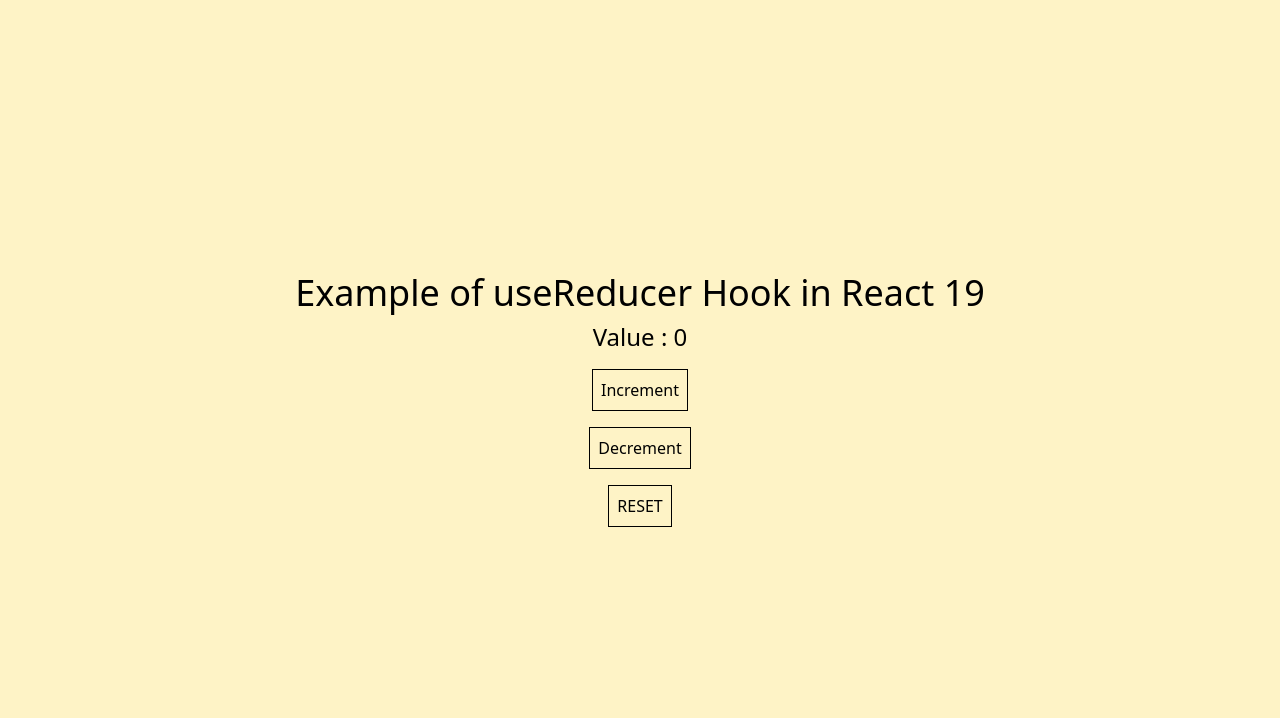
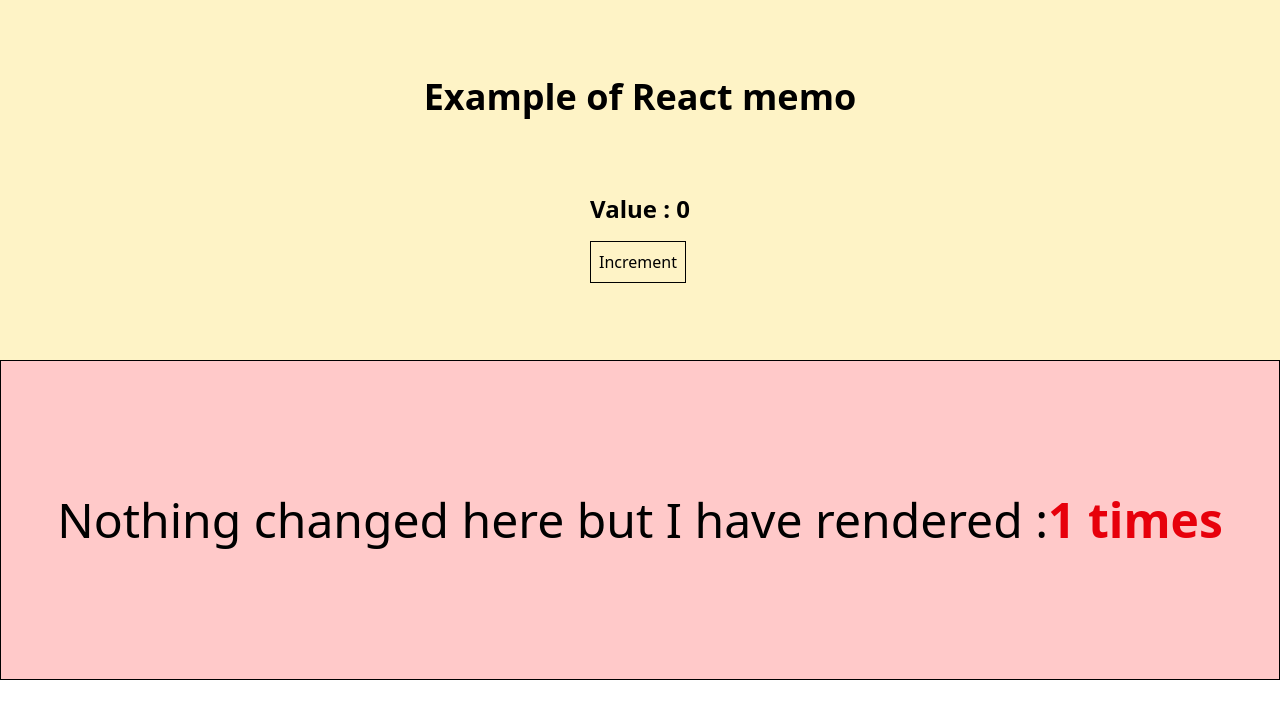
Before and after one commit to Sibuchanda/React_Mini_Projects, a React (Vite) app: page / in a window 1280 px wide. Shown: the top 718 px of the page. Built offline with nearby package versions, Linux system fonts and the light colour scheme; a web font is replaced by a local one.

Commit message:
Day-14[How React.memo() works ]

```diff
--- a/src/App.jsx
+++ b/src/App.jsx
@@ -1,12 +1,12 @@
 import { useState } from 'react'
-import ExampleUseReducer from './useReducer'
+import Increment from './useMemo/Increment'
 
 
 function App() {
 
   return (
     <>
-     <ExampleUseReducer/>
+     <Increment/>
     </>
   )
 }
--- /dev/null
+++ b/src/useMemo/DummyComponent.jsx
@@ -0,0 +1,18 @@
+import React, { useRef } from 'react'
+
+const DummyComponent = () => {
+
+    const renderCount = useRef(0);
+
+  return (
+   <>
+     <div className="container w-screen h-80 border bg-red-200 flex flex-col justify-center items-center">
+        <h1 className='text-5xl'>Nothing changed here but I have rendered :
+        <span className='text-red-600 font-bold'>{renderCount.current++} times</span>
+        </h1>
+     </div>
+   </>
+  )
+}
+
+export default React.memo(DummyComponent);
--- /dev/null
+++ b/src/useMemo/Increment.jsx
@@ -0,0 +1,23 @@
+import React, { useState } from 'react'
+import DummyComponent from './DummyComponent';
+
+const Increment = () => {
+
+    const [value, setValue] = useState(0);
+
+
+  return (
+    <>
+    <div className="container w-screen h-90 flex flex-col justify-evenly items-center bg-amber-100">
+        <h1 className='text-4xl font-bold'>Example of React memo</h1>
+        <div className="box">
+            <h1 className='text-2xl font-bold'>Value : {value}</h1>
+            <button onClick={()=>setValue((pre)=> pre + 1)} className='border w-auto h-auto p-2 cursor-pointer mt-4'>Increment</button>
+        </div>
+    </div>
+   <DummyComponent/>
+    </>
+  )
+}
+
+export default Increment;
```
